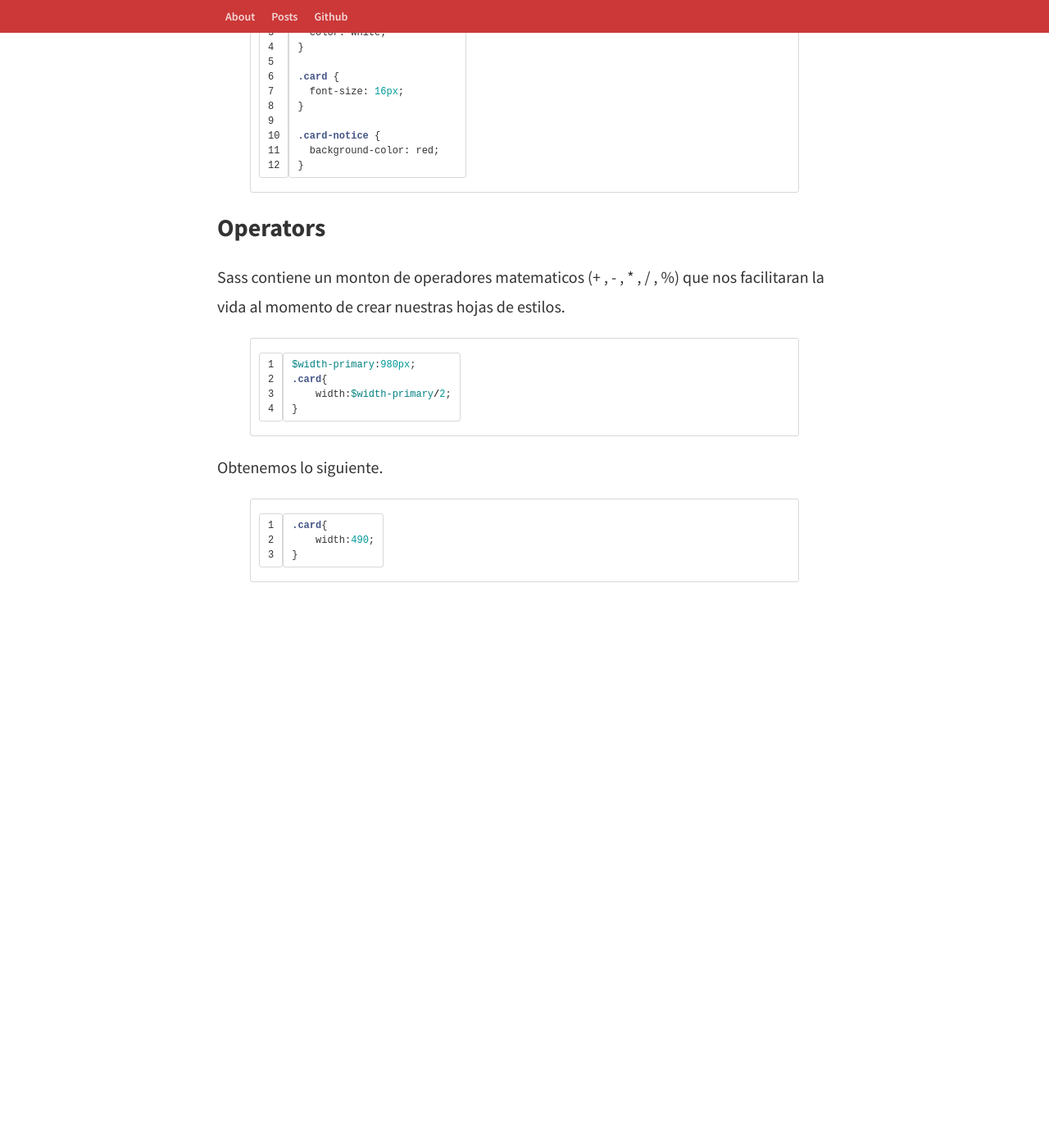
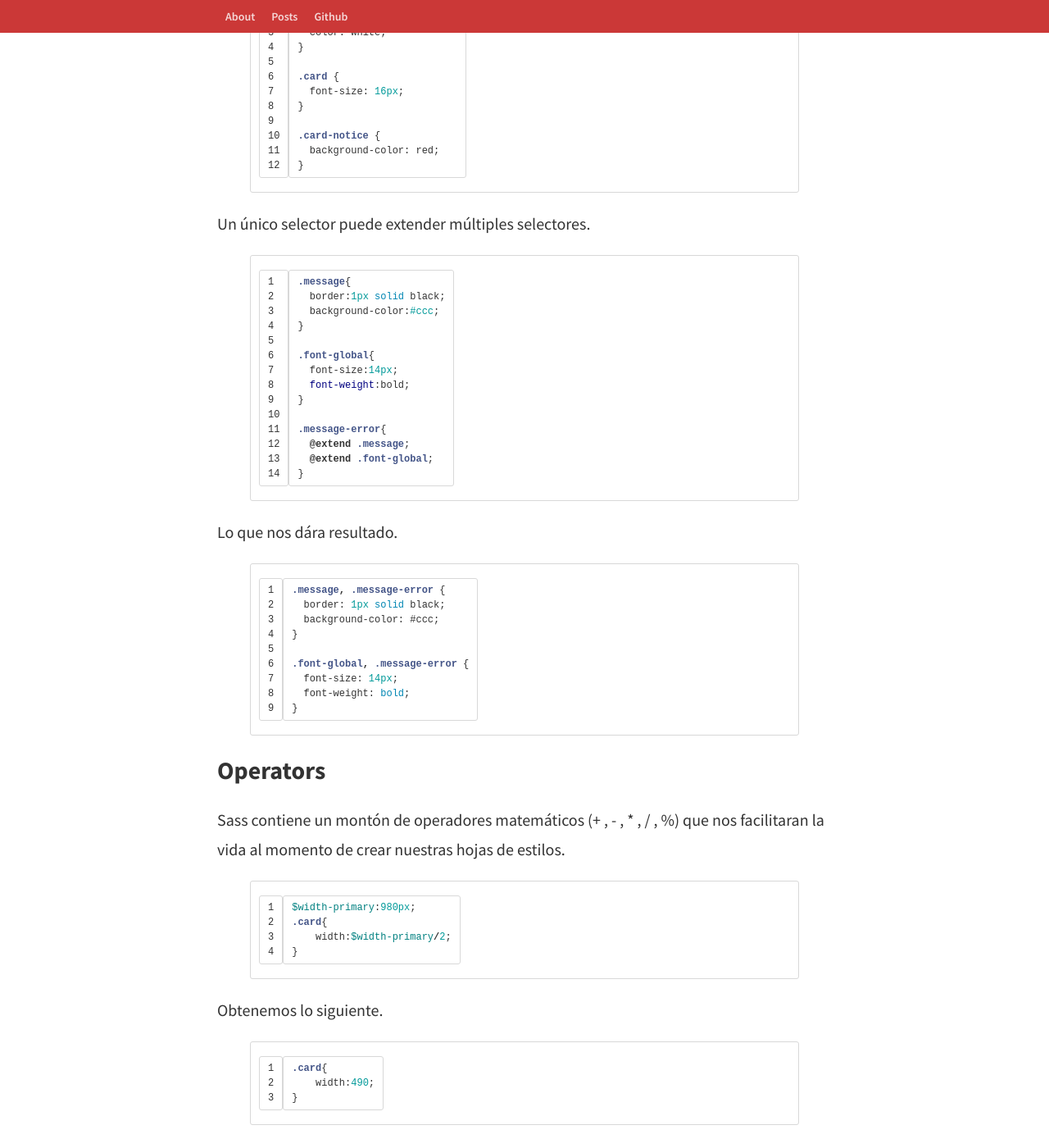
Before and after one commit to wilsson/wilsson.github.io, a Jekyll site: the page built from _posts/2015-09-27-sass-tu-css-con-poderes.markdown, in a window 1280 px wide and 1400 px high, scrolled down 6352 px. Shown: the whole window at 82% size. Built offline with Jekyll 4.4.1, drawn with Linux system fonts in a browser that asks for light colours; nearby versions of some CDN libraries; before the commit the page ends 7082 px from its top, so only the background shows below that; some of the changed text lies outside the part shown.

Commit message:
chore(post-sass):Se corrige errores ortográficos

```diff
--- a/_posts/2015-09-27-sass-tu-css-con-poderes.markdown
+++ b/_posts/2015-09-27-sass-tu-css-con-poderes.markdown
@@ -213,8 +213,37 @@ Lo que nos dara de resultado.
   background-color: red;
 }
 {% endhighlight %}
+Un único selector puede extender múltiples selectores.
+{% highlight Scss linenos %}
+.message{
+  border:1px solid black;
+  background-color:#ccc;
+}
+
+.font-global{
+  font-size:14px;
+  font-weight:bold;
+}
+
+.message-error{
+  @extend .message;
+  @extend .font-global;
+}
+{% endhighlight %}
+Lo que nos dára resultado.
+{% highlight Css linenos %}
+.message, .message-error {
+  border: 1px solid black;
+  background-color: #ccc;
+}
+
+.font-global, .message-error {
+  font-size: 14px;
+  font-weight: bold;
+}
+{% endhighlight %}
 ## Operators
-Sass contiene un monton de operadores matematicos (+ , - , * , / , %) que nos facilitaran la vida al momento de crear nuestras hojas de estilos.
+Sass contiene un montón de operadores matemáticos (+ , - , * , / , %) que nos facilitaran la vida al momento de crear nuestras hojas de estilos.
 {% highlight Scss linenos %}
 $width-primary:980px;
 .card{
@@ -227,5 +256,8 @@ Obtenemos lo siguiente.
     width:490;
 }
 {% endhighlight %}
+## Referencias
+- [Sass][2]
 
 [1]:http://rubyinstaller.org/
+[2]:http://sass-lang.com/
```
Also changed, not shown: other parts of _posts/2015-09-27-sass-tu-css-con-poderes.markdown (+1 -1 lines).
